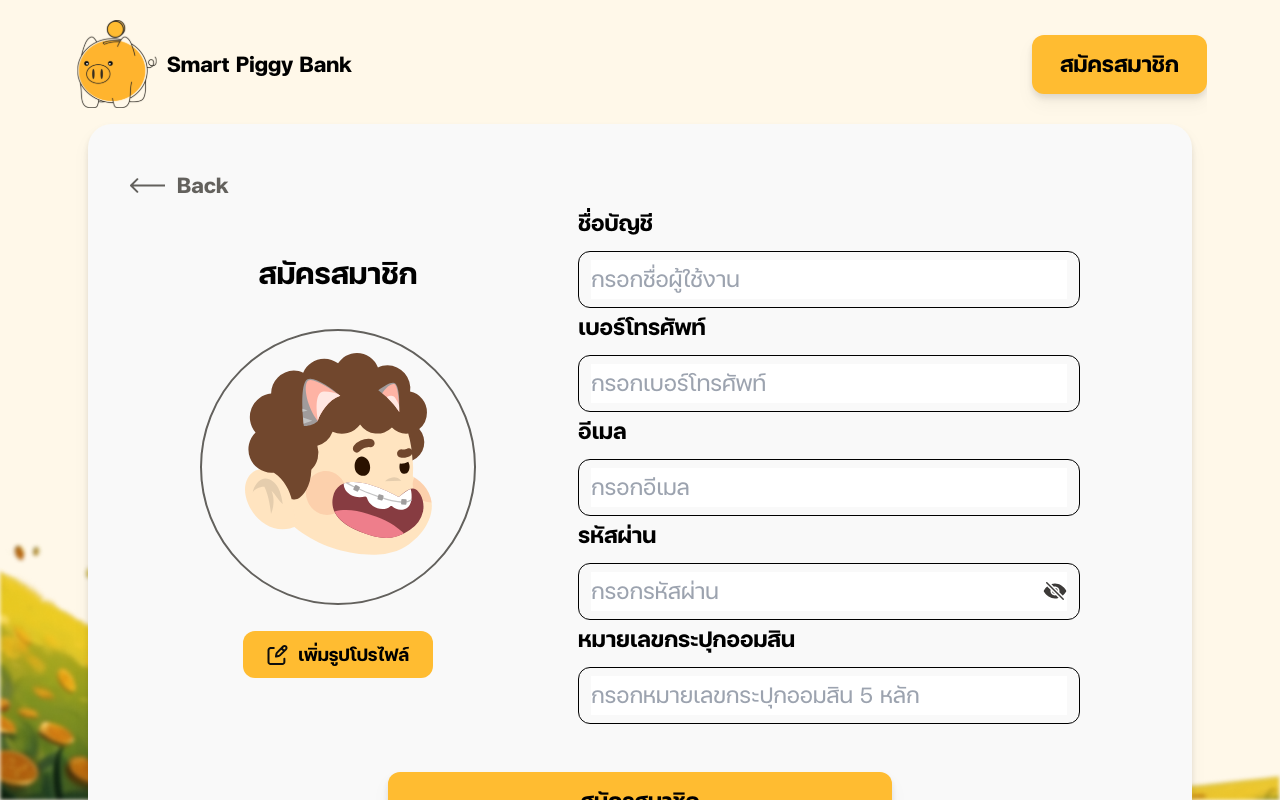
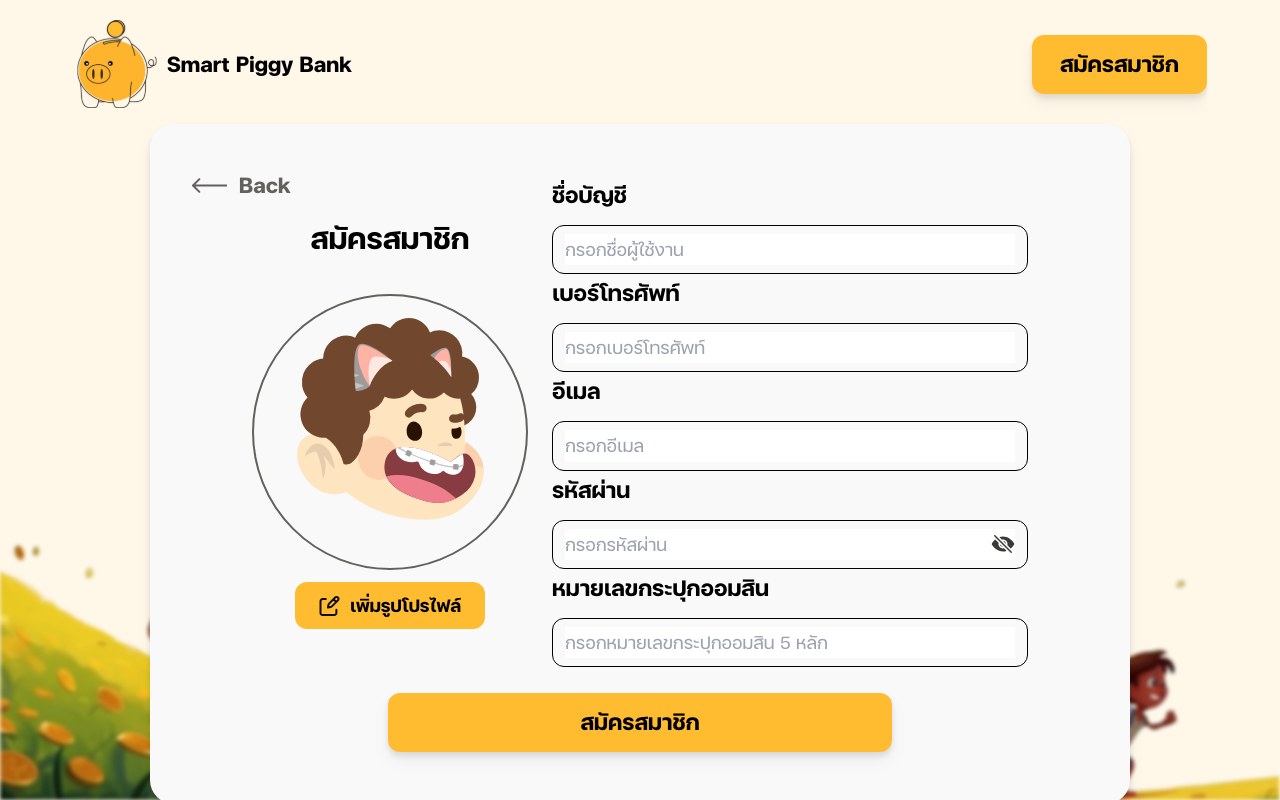
Before and after one commit to PitakPxt/Smart-piggy-bank, a React (Vite) app: page /register in a window 1280 px wide. Built offline with nearby package versions, Linux system fonts and the light colour scheme; no server answers; the database is empty.

Commit message:
resposive register test

```diff
--- a/src/components/BtnYellow.jsx
+++ b/src/components/BtnYellow.jsx
@@ -5,7 +5,7 @@ export default function btnYellow({ text, className, onClick, type }) {
     <>
       <button
         className={cn(
-          "py-[10px]  bg-primary-500 text-h3-bold  rounded-xl drop-shadow-lg hover:duration-200 hover:ease-in-out hover:bg-secondary-600 hover:text-neutral-white-100",
+          "py-[10px] bg-primary-500 md:text-h3-bold sm:text-h5-bold rounded-xl drop-shadow-lg hover:duration-200 hover:ease-in-out hover:bg-secondary-600 hover:text-neutral-white-100",
           className
         )}
         onClick={onClick}
--- a/src/components/InputLabel.jsx
+++ b/src/components/InputLabel.jsx
@@ -15,7 +15,6 @@ export default function InputLabel({
   onChange,
   autoComplete,
   isEye = true,
-  textLabelClassName,
   inputBorderClassName,
   inputClassName,
 }) {
@@ -26,7 +25,13 @@ export default function InputLabel({
   return (
     <>
       <div className={cn(isInline ? "flex gap-3.5 items-center" : "w-full")}>
-        <h3 className={cn("mb-2 text-h3-bold", textLabelClassName)}>{text}</h3>
+        <h3
+          className={cn(
+            "xl:mb-[10px] lg:mb-[10px] md:mb-[10px] sm:mb-[4px] mb-2 text-h3-bold xl:text-h3-bold lg:text-h3-bold md:text-h3-bold sm:text-h5-bold"
+          )}
+        >
+          {text}
+        </h3>
         <div
           className={cn(
             "py-[8px] pl-3 pr-3 rounded-[12px] border-[1px] text-h3 relative flex",
--- a/src/pages/Login.jsx
+++ b/src/pages/Login.jsx
@@ -67,7 +67,7 @@ export default function Login() {
           >
             <div
               className="flex mx-auto overflow-hidden rounded-3xl p-4
-              xl:gap-[40px] lg:gap-[32px] md:gap-[32px] sm:gap-[24px]
+              xl:gap-[40px] md:gap-[32px] sm:gap-[24px]
               xl:w-[1036px] xl:h-[524px]
               lg:w-[960px] lg:h-[568px]
               md:w-[568px] md:h-[768px]
@@ -88,7 +88,7 @@ export default function Login() {
                   </div>
                   <p className="xl:text-h3 lg:text-h4 md:text-h3 sm:text-h5 xl:mt-[32px] lg:mt-[24px] md:mt-[24px] mt-[8px]">
                     ยินดีต้องรับสู่ Smart Piggy Bank{" "}
-                    <br className="lg:hidden" />
+                    <br className="lg:hidden xl:block" />
                     โลกที่จะพาคุณไปสนุกกับการออมเงิน
                   </p>
                 </div>
--- a/src/pages/Register.jsx
+++ b/src/pages/Register.jsx
@@ -260,18 +260,26 @@ export default function Register() {
         ) : (
           <form
             onSubmit={handleSubmit}
-            className="w-[1104px] h-[786px] bg-neutral-white-100 rounded-3xl overflow-hidden drop-shadow-lg"
+            className=" bg-neutral-white-100 rounded-3xl overflow-hidden drop-shadow-lg
+            xl:w-[1104px] xl:h-[786px]
+            lg:w-[980px] lg:h-[680px]
+            md:w-[680px] md:h-[980px]
+            w-[344px] h[670px]
+            "
           >
             <Link to="/">
               <BtnBack />
             </Link>
             <div className="size-full flex flex-col justify-center items-center">
-              <div className="w-full flex justify-center items-center gap-[102px] mb-[48px]">
+              <div
+                className="w-full flex justify-center items-center xl:gap-[102px] lg:gap-[24px] gap-[18px]
+              xl:mb-[48px] md:mb-[26px] lg:flex-row sm:flex-col flex-col"
+              >
                 <div className="flex flex-col items-center justify-center text-center">
                   <h2 className="text-h2-bold mb-[32px]">สมัครสมาชิก</h2>
-                  <div className="mb-[26px]">
+                  <div className="xl:mb-[26px] sm:mb-[12px]">
                     <img
-                      className="size-[276px] border-neutral-white-500 object-cover rounded-full p-[10px] border-2"
+                      className="xl:size-[276px] lg:size-[276px] md:size-[176px] sm:size-[116px] border-neutral-white-500 object-cover rounded-full p-[10px] border-2"
                       src={profileImageURL}
                       alt="รูปโปรไฟล์"
                     />
@@ -317,7 +325,7 @@ export default function Register() {
                     </h4>
                   </button>
                 </div>
-                <div className="w-[502px] flex flex-col">
+                <div className="xl:w-[502px] md:w-[476px] sm:w-[268px] flex flex-col">
                   <InputLabel
                     className={"w-full mb-[8px]"}
                     text="ชื่อบัญชี"
@@ -327,6 +335,8 @@ export default function Register() {
                     isEye={false}
                     onChange={(e) => setName(e.target.value)}
                     autoComplete="off"
+                    textLabelClassName="xl:text-h3-bold lg:text-h3-bold md:text-h3-bold sm:text-h5-bold"
+                    inputClassName="xl:text-h3 lg:text-h4 md:text-h4 sm:text-h5"
                   />
                   <InputLabel
                     className={"w-full mb-[8px]"}
@@ -345,6 +355,8 @@ export default function Register() {
                     pattern="[0-9]*"
                     maxLength={12}
                     autoComplete="tel"
+                    textLabelClassName="xl:text-h3-bold lg:text-h3-bold md:text-h3-bold sm:text-h5-bold"
+                    inputClassName="xl:text-h3 lg:text-h4 md:text-h4 sm:text-h5"
                   />
                   <InputLabel
                     className={"w-full mb-[8px]"}
@@ -358,6 +370,8 @@ export default function Register() {
                     }}
                     type="email"
                     autoComplete="email"
+                    textLabelClassName="xl:text-h3-bold lg:text-h3-bold md:text-h3-bold sm:text-h5-bold"
+                    inputClassName="xl:text-h3 lg:text-h4 md:text-h4 sm:text-h5"
                   />
                   <InputLabel
                     className={"w-full mb-[8px]"}
@@ -368,6 +382,7 @@ export default function Register() {
                     isEye={true}
                     onChange={(e) => setPassword(e.target.value)}
                     autoComplete="off"
+                    inputClassName="xl:text-h3 lg:text-h4 md:text-h4 sm:text-h5"
                   />
                   <InputLabel
                     className={"w-full mb-[8px]"}
@@ -386,12 +401,14 @@ export default function Register() {
                     pattern="[0-9]*"
                     maxLength={5}
                     autoComplete="off"
+                    textLabelClassName="xl:text-h3-bold lg:text-h3-bold md:text-h3-bold sm:text-h5-bold"
+                    inputClassName="xl:text-h3 lg:text-h4 md:text-h4 sm:text-h5"
                   />
                 </div>
               </div>
               <BtnYellow
                 type="submit"
-                className={"px-[192px]"}
+                className={"md:px-[192px] sm:px-[103px]"}
                 text="สมัครสมาชิก"
               />
             </div>
```
